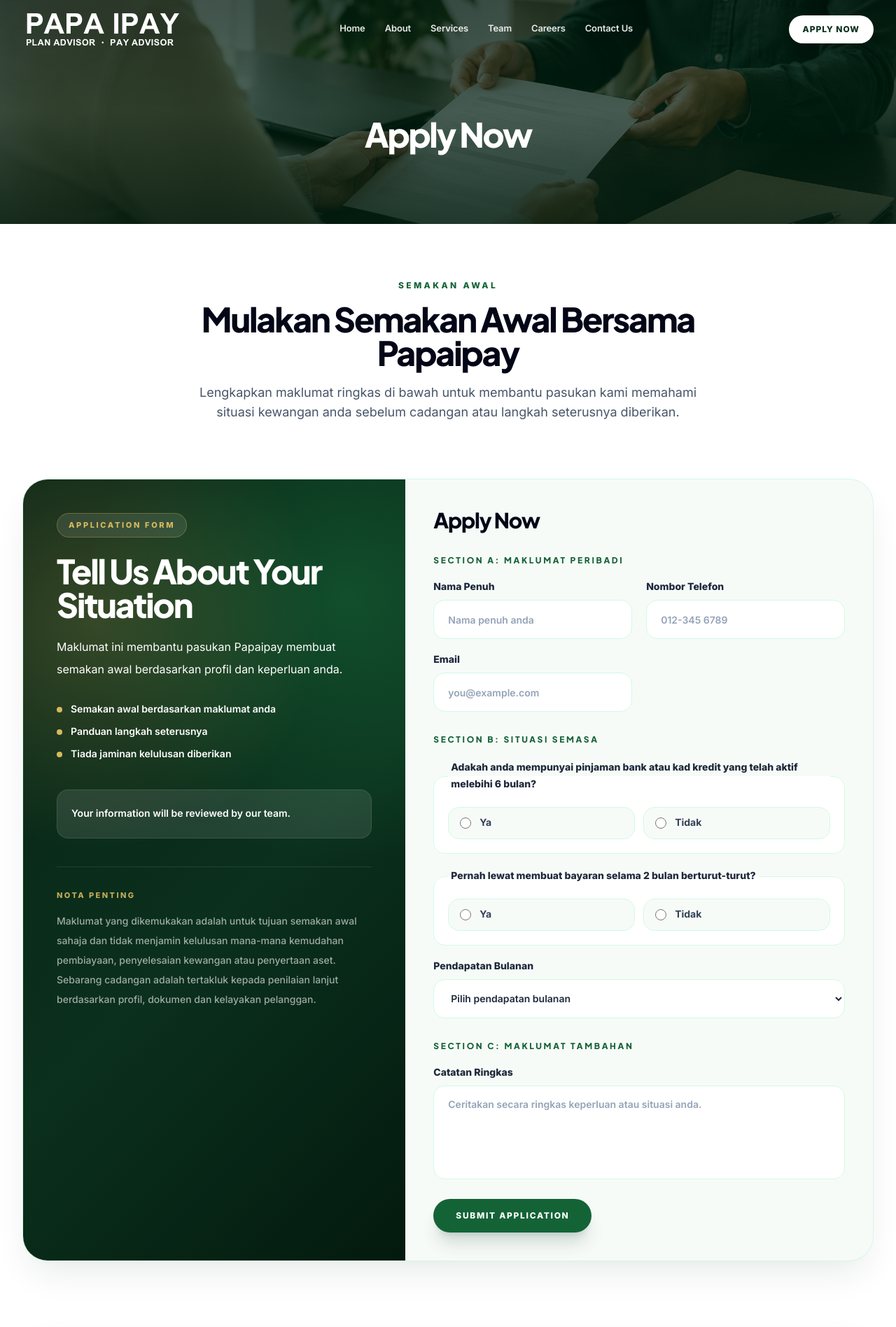
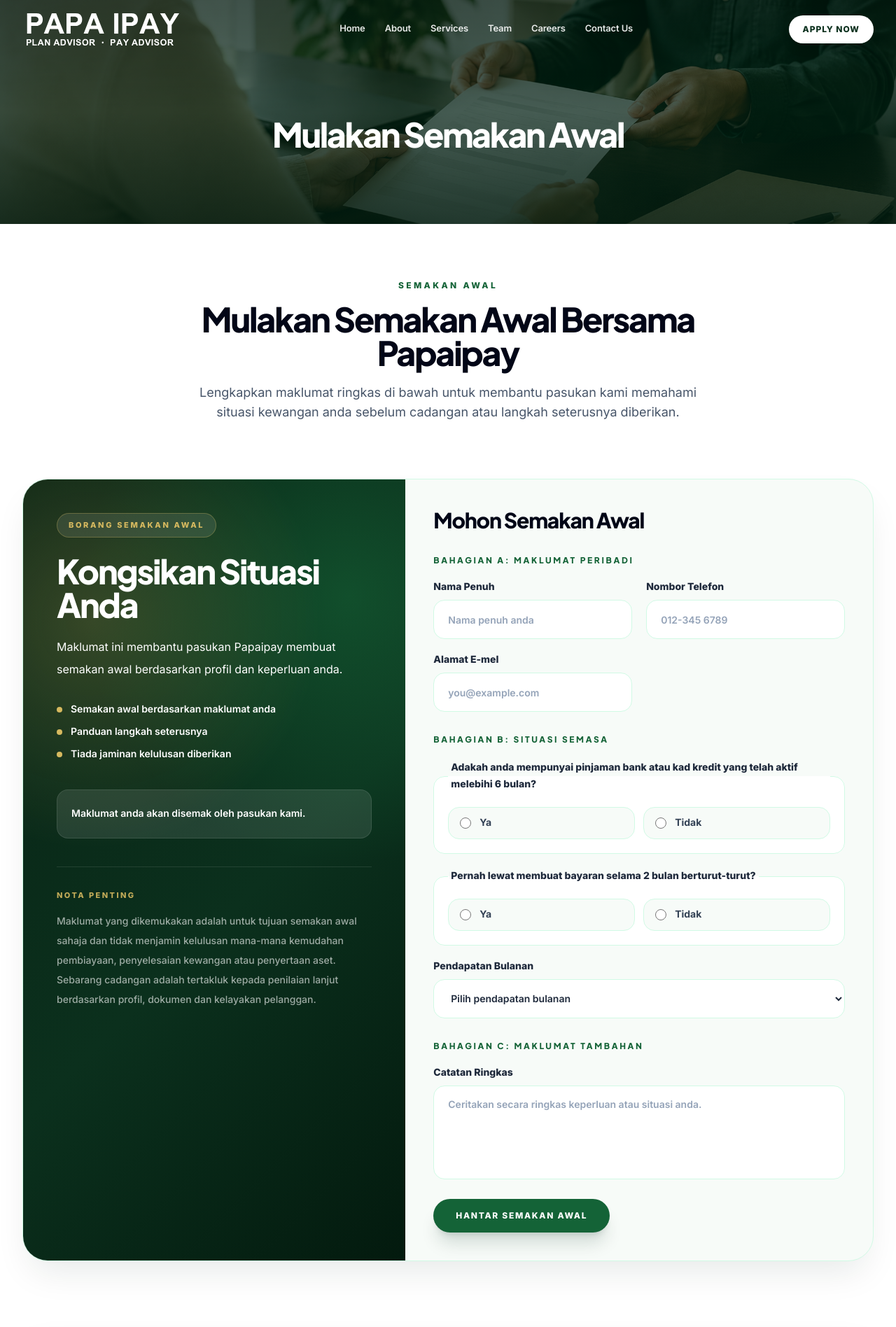
Before and after one commit to Neugens-Solution/papaipay-website, a Next.js app: page /apply in a window 1280 px wide. Shown: the top 1896 px of the page at 70% size. Built offline with nearby package versions, Linux system fonts and the light colour scheme.

Commit message:
Update apply page BM copy

```diff
--- a/app/apply/page.tsx
+++ b/app/apply/page.tsx
@@ -70,7 +70,7 @@ export default function ApplyPage() {
         <div className="absolute inset-0 bg-[rgba(0,35,20,0.68)]" />
         <div className="absolute inset-0 bg-gradient-to-t from-[#031a0e]/55 via-transparent to-black/20" />
         <div className="relative mx-auto w-full max-w-7xl px-5 py-8 md:py-16 lg:px-8">
-          <h1 className="text-3xl font-extrabold leading-[1.05] tracking-[-0.05em] md:text-4xl lg:text-5xl">Apply Now</h1>
+          <h1 className="text-3xl font-extrabold leading-[1.05] tracking-[-0.05em] md:text-4xl lg:text-5xl">Mulakan Semakan Awal</h1>
         </div>
       </section>
 
@@ -87,13 +87,13 @@ export default function ApplyPage() {
           <aside className="relative overflow-hidden bg-[linear-gradient(135deg,#082314_0%,#0b301d_55%,#031a0e_100%)] p-8 text-white md:p-12">
             <div className="absolute inset-0 bg-[radial-gradient(circle_at_18%_18%,rgba(214,185,95,0.22),transparent_32%),radial-gradient(circle_at_85%_15%,rgba(31,143,77,0.35),transparent_36%)]" />
             <div className="relative">
-              <span className="inline-flex rounded-full border border-[#d6b95f]/30 bg-white/10 px-4 py-2 text-[11px] font-extrabold uppercase tracking-[0.24em] text-[#d6b95f]">APPLICATION FORM</span>
-              <h2 className="mt-6 text-3xl font-extrabold leading-[1.04] tracking-[-0.045em] md:text-5xl">Tell Us About Your Situation</h2>
+              <span className="inline-flex rounded-full border border-[#d6b95f]/30 bg-white/10 px-4 py-2 text-[11px] font-extrabold uppercase tracking-[0.24em] text-[#d6b95f]">BORANG SEMAKAN AWAL</span>
+              <h2 className="mt-6 text-3xl font-extrabold leading-[1.04] tracking-[-0.045em] md:text-5xl">Kongsikan Situasi Anda</h2>
               <p className="mt-5 max-w-xl text-base leading-8 text-white/74">Maklumat ini membantu pasukan Papaipay membuat semakan awal berdasarkan profil dan keperluan anda.</p>
               <ul className="mt-8 grid gap-3 text-sm font-semibold text-white/82">
                 {['Semakan awal berdasarkan maklumat anda', 'Panduan langkah seterusnya', 'Tiada jaminan kelulusan diberikan'].map((item) => <li key={item} className="flex items-center gap-3"><span className="h-2 w-2 rounded-full bg-[#d6b95f]" />{item}</li>)}
               </ul>
-              <div className="mt-10 rounded-2xl border border-white/10 bg-white/10 p-5 text-sm font-semibold leading-7 text-white/78">Your information will be reviewed by our team.</div>
+              <div className="mt-10 rounded-2xl border border-white/10 bg-white/10 p-5 text-sm font-semibold leading-7 text-white/78">Maklumat anda akan disemak oleh pasukan kami.</div>
 
               <div className="mt-10 border-t border-white/10 pt-8">
                 <p className="text-[11px] font-extrabold uppercase tracking-[0.22em] text-[#d6b95f]/90">NOTA PENTING</p>
@@ -103,20 +103,20 @@ export default function ApplyPage() {
           </aside>
 
           <form noValidate onSubmit={handleSubmit} className="p-6 md:p-10" action="/api/apply" method="post">
-            <h2 className="text-2xl font-extrabold tracking-[-0.04em] text-slate-950 md:text-3xl">Apply Now</h2>
+            <h2 className="text-2xl font-extrabold tracking-[-0.04em] text-slate-950 md:text-3xl">Mohon Semakan Awal</h2>
 
             <div className="mt-8 space-y-8">
               <section aria-labelledby="personal-info-title">
-                <h3 id="personal-info-title" className="text-xs font-extrabold uppercase tracking-[0.22em] text-brand-700">Section A: Maklumat Peribadi</h3>
+                <h3 id="personal-info-title" className="text-xs font-extrabold uppercase tracking-[0.22em] text-brand-700">Bahagian A: Maklumat Peribadi</h3>
                 <div className="mt-5 grid gap-5 md:grid-cols-2">
                   <TextField label="Nama Penuh" name="fullName" placeholder="Nama penuh anda" />
                   <TextField label="Nombor Telefon" name="phone" type="tel" placeholder="012-345 6789" />
-                  <TextField label="Email" name="email" type="email" placeholder="you@example.com" />
+                  <TextField label="Alamat E-mel" name="email" type="email" placeholder="you@example.com" />
                 </div>
               </section>
 
               <section aria-labelledby="current-situation-title">
-                <h3 id="current-situation-title" className="text-xs font-extrabold uppercase tracking-[0.22em] text-brand-700">Section B: Situasi Semasa</h3>
+                <h3 id="current-situation-title" className="text-xs font-extrabold uppercase tracking-[0.22em] text-brand-700">Bahagian B: Situasi Semasa</h3>
                 <div className="mt-5 grid gap-5">
                   <RadioGroup legend="Adakah anda mempunyai pinjaman bank atau kad kredit yang telah aktif melebihi 6 bulan?" name="hasActiveCredit" />
                   <RadioGroup legend="Pernah lewat membuat bayaran selama 2 bulan berturut-turut?" name="hasLatePayment" />
@@ -131,7 +131,7 @@ export default function ApplyPage() {
               </section>
 
               <section aria-labelledby="additional-info-title">
-                <h3 id="additional-info-title" className="text-xs font-extrabold uppercase tracking-[0.22em] text-brand-700">Section C: Maklumat Tambahan</h3>
+                <h3 id="additional-info-title" className="text-xs font-extrabold uppercase tracking-[0.22em] text-brand-700">Bahagian C: Maklumat Tambahan</h3>
                 <label className="mt-5 grid gap-2 text-sm font-extrabold text-slate-800">
                   <span>Catatan Ringkas</span>
                   <textarea name="message" rows={5} placeholder="Ceritakan secara ringkas keperluan atau situasi anda." className="resize-none rounded-2xl border border-emerald-100 bg-white px-5 py-4 text-sm font-semibold text-slate-800 outline-none transition placeholder:text-slate-400 focus:border-brand-700 focus:ring-4 focus:ring-brand-700/10" />
@@ -143,7 +143,7 @@ export default function ApplyPage() {
             {status === "error" && <p role="alert" className="mt-6 rounded-2xl border border-red-200 bg-red-50 px-5 py-4 text-sm font-bold leading-7 text-red-700">Sila lengkapkan maklumat yang diperlukan sebelum menghantar permohonan.</p>}
 
             <button type="submit" disabled={status === "loading"} className="mt-7 w-full rounded-full bg-brand-700 px-8 py-4 text-xs font-extrabold uppercase tracking-[0.14em] text-white shadow-xl shadow-emerald-950/15 transition hover:-translate-y-0.5 hover:bg-brand-900 disabled:cursor-not-allowed disabled:opacity-70 md:w-auto">
-              {status === "loading" ? "Submitting..." : "Submit Application"}
+              {status === "loading" ? "Menghantar..." : "Hantar Semakan Awal"}
             </button>
           </form>
         </div>
@@ -156,7 +156,7 @@ export default function ApplyPage() {
           <div className="relative">
             <h2 className="mx-auto max-w-3xl text-3xl font-extrabold leading-tight tracking-[-0.045em] md:text-5xl">Perlukan Bantuan Sebelum Memohon?</h2>
             <p className="mx-auto mt-6 max-w-2xl text-base leading-8 text-white/78">Jika anda mempunyai pertanyaan, pasukan kami sedia membantu anda memahami pilihan yang sesuai sebelum meneruskan semakan.</p>
-            <a href="/contact" className="mt-9 inline-flex rounded-full bg-white px-8 py-4 text-xs font-extrabold uppercase tracking-[0.12em] text-brand-900 shadow-xl transition hover:-translate-y-0.5 hover:bg-white/90">Contact Us</a>
+            <a href="/contact" className="mt-9 inline-flex rounded-full bg-white px-8 py-4 text-xs font-extrabold uppercase tracking-[0.12em] text-brand-900 shadow-xl transition hover:-translate-y-0.5 hover:bg-white/90">Hubungi Kami</a>
           </div>
         </div>
       </section>
```
